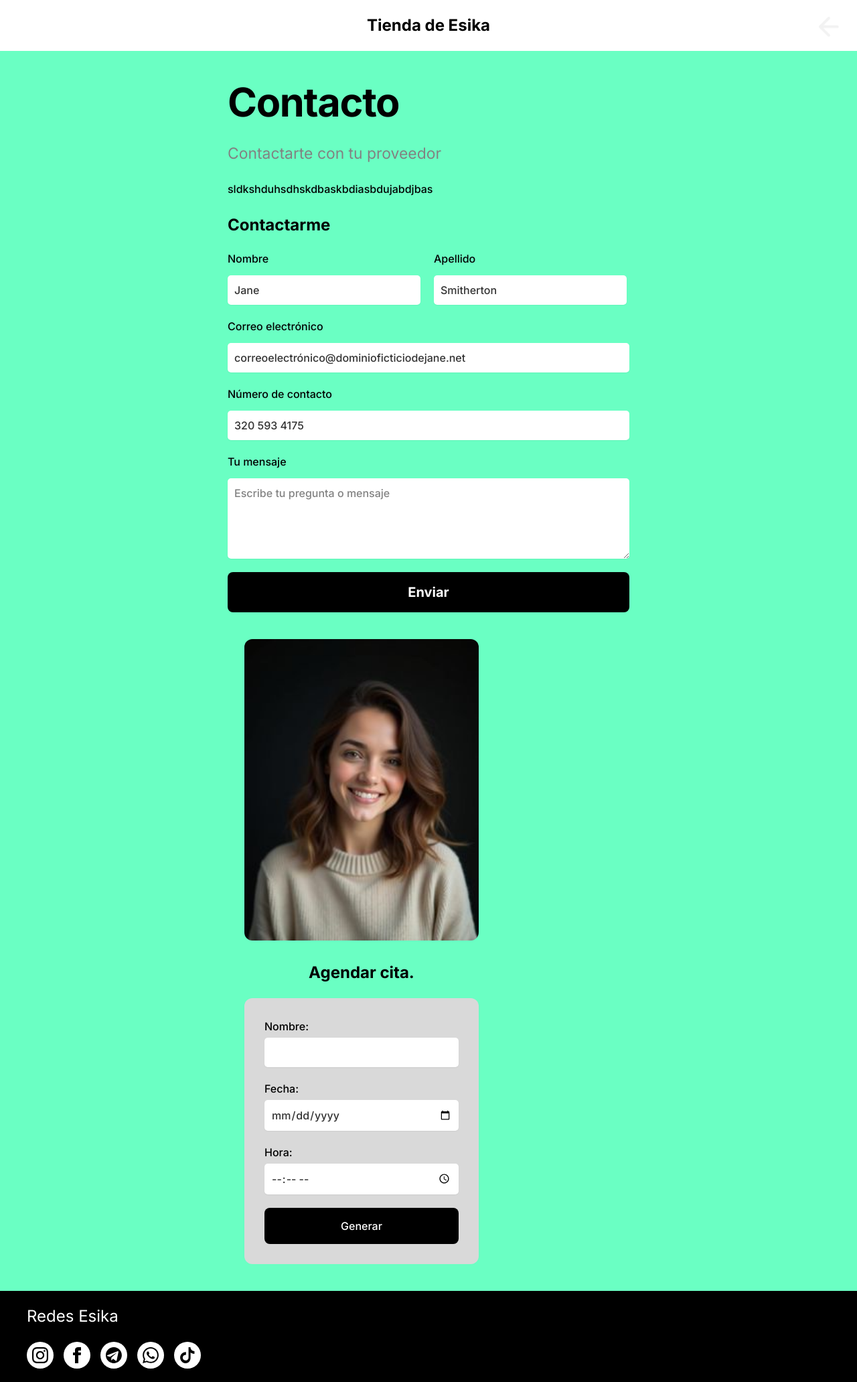
After one commit to iiTzSebas/felskyel, a Django app: page /prueba/ in a window 1280 px wide. The commit adds this page. Shown: the whole page at 67% size. Run offline with Django 5.2, Linux system fonts and the light colour scheme.

Commit message:
Pantalla jp
Crear pantalla base de contacto

```diff
--- /dev/null
+++ b/felskyel/appfel/templates/base-contacto.html
@@ -0,0 +1,152 @@
+{% load static %}
+
+<!DOCTYPE html>
+<html lang="es">
+<head>
+	<link href="https://fonts.googleapis.com/css2?family=Inter:ital,wght@0,100;0,300;0,400;0,500;0,700;0,900;1,100;1,300;1,400;1,500;1,700;1,900&display=swap" rel="stylesheet">
+	<link rel="stylesheet" href="{% static 'appfel/css/reset.css' %}" />
+	<link rel="stylesheet" href="{% static 'appfel/css/global.css' %}" />
+	<link rel="stylesheet" href="{% static 'appfel/css/contacto.css' %}" />
+
+
+	<meta charset="utf-8" />
+	<meta name="viewport" content="width=device-width, initial-scale=1.0">
+	<meta name="viewport" content="width=device-width, initial-scale=1, shrink-to-fit=no">
+	<title>{% block titulo %}  {% endblock %}</title>
+</head>
+
+<body>
+
+	<header class="header section">
+		<a href="{% url 'inicio' %}">
+		<img src="{% static 'appfel/img/header-arrow-left.png' %}" alt="flecha" class="header-arrow-left"/>
+		</a>
+		<p class="header-text body-text1">{% block nombre %}  {% endblock %}</p>
+	</header>
+
+
+
+<main class="main-content">
+	<div class="content-wrapper">
+	<div class="column-left">
+	<div class="copy1">
+		<h1 class="copy-title title1">Contacto</h1>
+		<h2 class="subtitle-a copy-subtitle3">Contactarte con tu proveedor </h2>
+
+    {% block contenido %}
+		<p class="copy-text2 body-text1">
+			“Hola soy Jhoana, soy una de las proveedoras de smiLIFE, he trabajado en esta industria durante 4 años, si tienes alguna duda o quieres agendar una cita,  hazlo sin ningún problema, estaré al pendiente para tu asesoramiento.”<br />
+			<br/>
+			¿Tienes dudas en como aplicarte tu crema, tienes algunas dudas sobre que producto es el ideal para ti, quieres un asesoramiento previo antes de tu compra?<br />
+			<br/>
+			Contactarme y tan pronto como pueda te responderé.
+		</p>
+	</div>
+    {% endblock %}
+
+<div class="contact-form-container">
+
+<h2 class="subtitle-heading subtitle1">Contactarme</h2>
+	<div class="form">
+		<div class="input-group input-group1">
+			<p class="text-b">Nombre</p>
+			<input class="input-group-input input-white" value="Jane" required />
+		</div>
+
+		<div class="input-group input-group2">
+			<p class="text-b">Apellido</p>
+			<input class="input-group-input input-white" value="Smitherton" required />
+		</div>
+
+		<div class="input-group input-group3">
+			<p class="text-b">Correo electrónico</p>
+			<input class="input-group-input input-white" value="correoelectrónico@dominioficticiodejane.net" required />
+		</div>
+
+		<div class="input-group input-group4">
+			<p class="text-b">Número de contacto</p>
+			<input class="input-group-input input-white" value="320 593 4175" required />
+		</div>
+
+
+		<div class="input-group5">
+			<p class="text-b">Tu mensaje</p>
+			<textarea class="input-group-input2 small-text input-white">Escribe tu pregunta o mensaje</textarea>
+		</div>
+		<button class="form-btn body-text2 btn-black hover-bright">Enviar</button>
+	</div>
+
+</div>
+	</div> <!-- End column-left -->
+
+
+<div class="column-right">
+    {% block imagen %}
+	<img src="{% static 'appfel/img/Foto_refe.png' %}" alt="Foto de referencia" class="img1" />
+    {% endblock %}
+
+
+	<h2 class="subtitle-agendar-cita">Agendar cita.</h2>
+
+<section class="btn-dia-y-hora">
+		<form action="procesar_cita.php" method="post">
+    <div class="appointment-group">
+        <label for="nombre">Nombre:</label>
+        <input type="text" id="nombre" name="nombre" class="input-group-input input-white" required>
+    </div>
+
+    <div class="appointment-group">
+        <label for="fecha">Fecha:</label>
+        <input type="date" id="fecha" name="fecha" class="input-group-input input-white" required>
+    </div>
+
+    <div class="appointment-group">
+        <label for="hora">Hora:</label>
+        <input type="time" id="hora" name="hora" class="input-group-input input-white" required>
+    </div>
+
+    <button class="btn-generar text1 hover-bright">Generar</button>
+
+		</form>
+</section>
+
+</div>
+	</div> <!-- End content-wrapper -->
+
+</main>
+
+	<footer class="footer section">
+
+		<div class="footer-row-bottom">
+			<h2 class="footer-subtitle subheading">{% block pie %} {% endblock %}</h2>
+			<div class="social-buttons">
+				<!-- Instagram -->
+				<a href="https://www.instagram.com/" target="_blank" class="social-btn instagram" aria-label="Instagram">
+					<svg xmlns="http://www.w3.org/2000/svg" width="24" height="24" viewBox="0 0 24 24" fill="currentColor"><path d="M12 2.163c3.204 0 3.584.012 4.85.07 3.252.148 4.771 1.691 4.919 4.919.058 1.265.069 1.645.069 4.849 0 3.205-.012 3.584-.069 4.849-.149 3.225-1.664 4.771-4.919 4.919-1.266.058-1.644.07-4.85.07-3.204 0-3.584-.012-4.849-.07-3.26-.149-4.771-1.699-4.919-4.92-.058-1.265-.07-1.644-.07-4.849 0-3.204.013-3.583.07-4.849.149-3.227 1.664-4.771 4.919-4.919 1.266-.057 1.645-.069 4.849-.069zm0-2.163c-3.259 0-3.667.014-4.947.072-4.358.2-6.78 2.618-6.98 6.98-.059 1.281-.073 1.689-.073 4.948 0 3.259.014 3.668.072 4.948.2 4.358 2.618 6.78 6.98 6.98 1.281.058 1.689.072 4.948.072 3.259 0 3.668-.014 4.948-.072 4.354-.2 6.782-2.618 6.979-6.98.059-1.28.073-1.689.073-4.948 0-3.259-.014-3.667-.072-4.947-.196-4.354-2.617-6.78-6.979-6.98-1.281-.059-1.69-.073-4.949-.073zm0 5.838c-3.403 0-6.162 2.759-6.162 6.162s2.759 6.163 6.162 6.163 6.162-2.759 6.162-6.163c0-3.403-2.759-6.162-6.162-6.162zm0 10.162c-2.209 0-4-1.79-4-4 0-2.209 1.791-4 4-4s4 1.791 4 4c0 2.21-1.791 4-4 4zm6.406-11.845c-.796 0-1.441.645-1.441 1.44s.645 1.44 1.441 1.44c.795 0 1.439-.645 1.439-1.44s-.644-1.44-1.439-1.44z"/></svg>
+				</a>
+
+				<!-- Facebook -->
+				<a href="https://www.facebook.com/" target="_blank" class="social-btn facebook" aria-label="Facebook">
+					<svg xmlns="http://www.w3.org/2000/svg" width="24" height="24" viewBox="0 0 24 24" fill="currentColor"><path d="M9 8h-3v4h3v12h5v-12h3.642l.358-4h-4v-1.667c0-.955.192-1.333 1.115-1.333h2.885v-5h-3.808c-3.596 0-5.192 1.583-5.192 4.615v3.385z"/></svg>
+				</a>
+
+				<!-- Telegram -->
+				<a href="https://telegram.org/" target="_blank" class="social-btn telegram" aria-label="Telegram">
+					<svg xmlns="http://www.w3.org/2000/svg" width="24" height="24" viewBox="0 0 24 24" fill="currentColor"><path d="M11.944 0c-6.597 0-11.944 5.347-11.944 11.944 0 6.597 5.347 11.944 11.944 11.944 6.597 0 11.944-5.347 11.944-11.944 0-6.597-5.347-11.944-11.944-11.944zm6.844 7.827l-2.494 11.732c-.196.856-.712 1.066-1.438.663l-3.974-2.929-1.917 1.845c-.212.212-.391.391-.801.391l.285-4.046 7.366-6.656c.32-.285-.07-.443-.497-.158l-9.103 5.731-3.929-1.228c-.854-.267-.871-.854.179-1.263l15.354-5.915c.711-.267 1.334.178.97 1.828z"/></svg>
+				</a>
+
+				<!-- WhatsApp -->
+				<a href="https://wa.me/" target="_blank" class="social-btn whatsapp" aria-label="WhatsApp">
+					<svg xmlns="http://www.w3.org/2000/svg" width="24" height="24" viewBox="0 0 24 24" fill="currentColor"><path d="M.057 24l1.687-6.163c-1.041-1.804-1.588-3.849-1.587-5.946.003-6.556 5.338-11.891 11.893-11.891 3.181.001 6.167 1.24 8.413 3.488 2.245 2.248 3.481 5.236 3.48 8.414-.003 6.557-5.338 11.892-11.893 11.892-1.99-.001-3.951-.5-5.688-1.448l-6.305 1.654zm6.597-3.807c1.676.995 3.276 1.591 5.392 1.592 5.448 0 9.886-4.434 9.889-9.885.002-5.462-4.415-9.89-9.881-9.892-5.452 0-9.887 4.434-9.889 9.884-.001 2.225.651 3.891 1.746 5.634l-.999 3.648 3.742-.981zm11.387-5.464c-.074-.124-.272-.198-.57-.347-.297-.149-1.758-.868-2.031-.967-.272-.099-.47-.149-.669.149-.198.297-.768.967-.941 1.165-.173.198-.347.223-.644.074-.297-.149-1.255-.462-2.39-1.475-.883-.788-1.48-1.761-1.653-2.059-.173-.297-.018-.458.13-.606.134-.133.297-.347.446-.521.151-.172.2-.296.3-.495.099-.198.05-.372-.025-.521-.075-.148-.669-1.611-.916-2.206-.242-.579-.487-.501-.669-.51l-.57-.01c-.198 0-.52.074-.792.372s-1.04 1.016-1.04 2.479 1.065 2.876 1.213 3.074c.149.198 2.095 3.2 5.076 4.487.709.306 1.263.489 1.694.626.712.226 1.36.194 1.872.118.571-.085 1.758-.719 2.006-1.413.248-.695.248-1.29.173-1.414z"/></svg>
+				</a>
+
+				<!-- TikTok -->
+				<a href="https://www.tiktok.com/" target="_blank" class="social-btn tiktok" aria-label="TikTok">
+					<svg xmlns="http://www.w3.org/2000/svg" width="24" height="24" viewBox="0 0 24 24" fill="currentColor"><path d="M12.525.02c1.31-.02 2.61-.01 3.91-.02.08 1.53.63 3.09 1.75 4.17 1.12 1.11 2.7 1.62 4.24 1.79v4.03c-1.44-.05-2.89-.35-4.2-.97-.57-.26-1.1-.59-1.62-.93-.01 2.92.01 5.84-.02 8.75-.08 1.4-.54 2.79-1.35 3.94-1.31 1.92-3.58 3.17-5.91 3.21-1.43.08-2.86-.31-4.08-1.03-2.02-1.19-3.49-3.35-3.98-5.6-1.11-5.09 2.79-10.01 7.98-10.05.19-.01.37-.01.56.02v4.23c-.17-.02-.35-.03-.52-.03-1.59.01-3.06.87-3.86 2.24-.83 1.43-.69 3.26.36 4.56.71.87 1.79 1.43 2.91 1.51 1.18.08 2.37-.25 3.31-.93.86-.61 1.41-1.57 1.51-2.61.09-1.04.08-2.09.08-3.13 0-6.02.01-12.04.01-18.07z"/></svg>
+				</a>
+			</div>
+		</div>
+
+	</footer>
+</body>
+</html>
--- a/felskyel/appfel/templates/index.html
+++ b/felskyel/appfel/templates/index.html
@@ -100,7 +100,6 @@
 		</p>
 	</div>
 
-
 	<div class="section">
 		<h2 class="section-subtitle">Ingresar a la tienda principal</h2>
 		<br>
--- /dev/null
+++ b/felskyel/appfel/templates/prueba.html
@@ -0,0 +1,23 @@
+{% extends "base-contacto.html" %}
+
+{% load static %}
+
+<title>{% block titulo %} Esika {% endblock %}</title>
+
+{% block nombre %} Tienda de Esika {% endblock %}
+
+
+{% block contenido %}
+
+<p>sldkshduhsdhskdbaskbdiasbdujabdjbas</p>
+
+{% endblock %}
+
+{% block imagen %}
+
+<img src="{% static 'appfel/img/Ella.jpg' %}" alt="Foto de referencia" class="img1" />
+
+{% endblock %}
+
+
+{% block pie %} Redes Esika {% endblock %}
--- a/felskyel/appfel/urls.py
+++ b/felskyel/appfel/urls.py
@@ -7,4 +7,5 @@ urlpatterns = [
     path('perfil/', views.perfil, name='perfil'),
     path('registro/', views.registro, name='registro'),
     path('contacto/', views.contacto, name='contacto'),
+    path('prueba/', views.prueba, name='prueba'),
 ]
--- a/felskyel/appfel/views.py
+++ b/felskyel/appfel/views.py
@@ -21,3 +21,6 @@ def registro(request):
 
 def contacto(request):
     return render (request, 'contacto.html')
+
+def prueba(request):
+    return render (request, 'prueba.html')
```
Also changed, not shown: felskyel/appfel/static/appfel/img/Ella.jpg (added), felskyel/appfel/static/appfel/img/copy-icon.png (renamed from felskyel/appfel/static/appfel/img/shop/copy/copy-icon.png), felskyel/appfel/static/appfel/img/shop/copy/copy-symbol.png (deleted).
